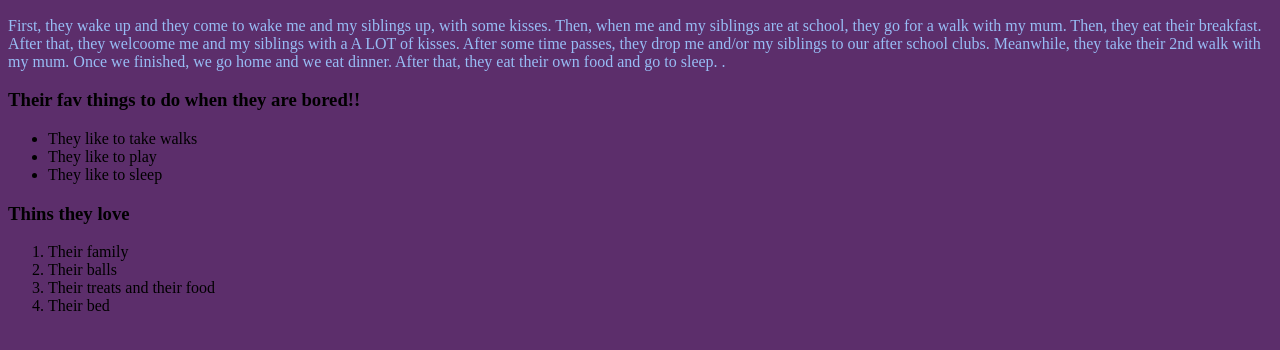
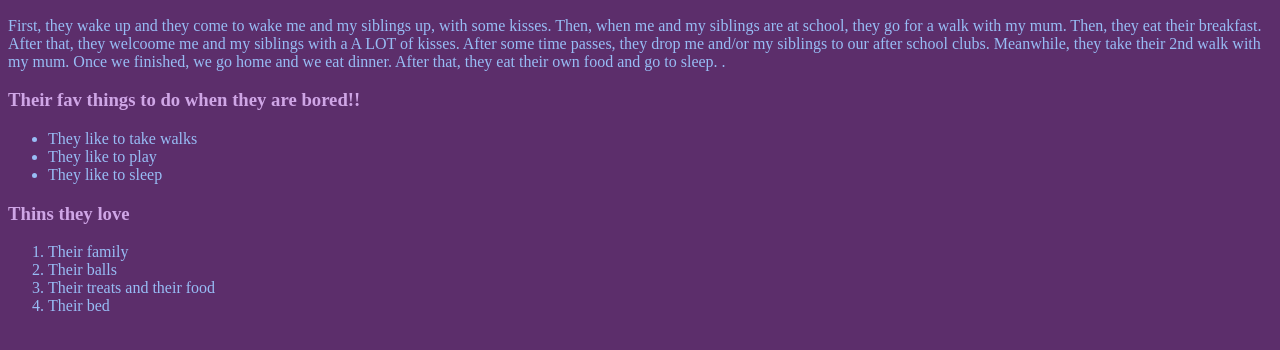
Before and after one commit to NefeliRapanaki/NefeliRapanaki, a plain HTML site: page index.html in a window 1280 px wide. Shown: the part 270-620 px from the top of the page. Drawn offline with Linux system fonts and the light colour scheme.

Commit message:
Update index.html

```diff
--- a/index.html
+++ b/index.html
@@ -7,11 +7,20 @@
         h2 {
             color: rgb(207, 166, 230);
         }
+           h3 {
+            color: rgb(207, 166, 230);
+        }
 
         h1 {
             color: rgb(152, 189, 245);
         }
           p {
+            color: rgb(152, 189, 245);
+        }
+                ol {
+            color: rgb(152, 189, 245);
+        }
+               ul {
             color: rgb(152, 189, 245);
         }
         body {
```
